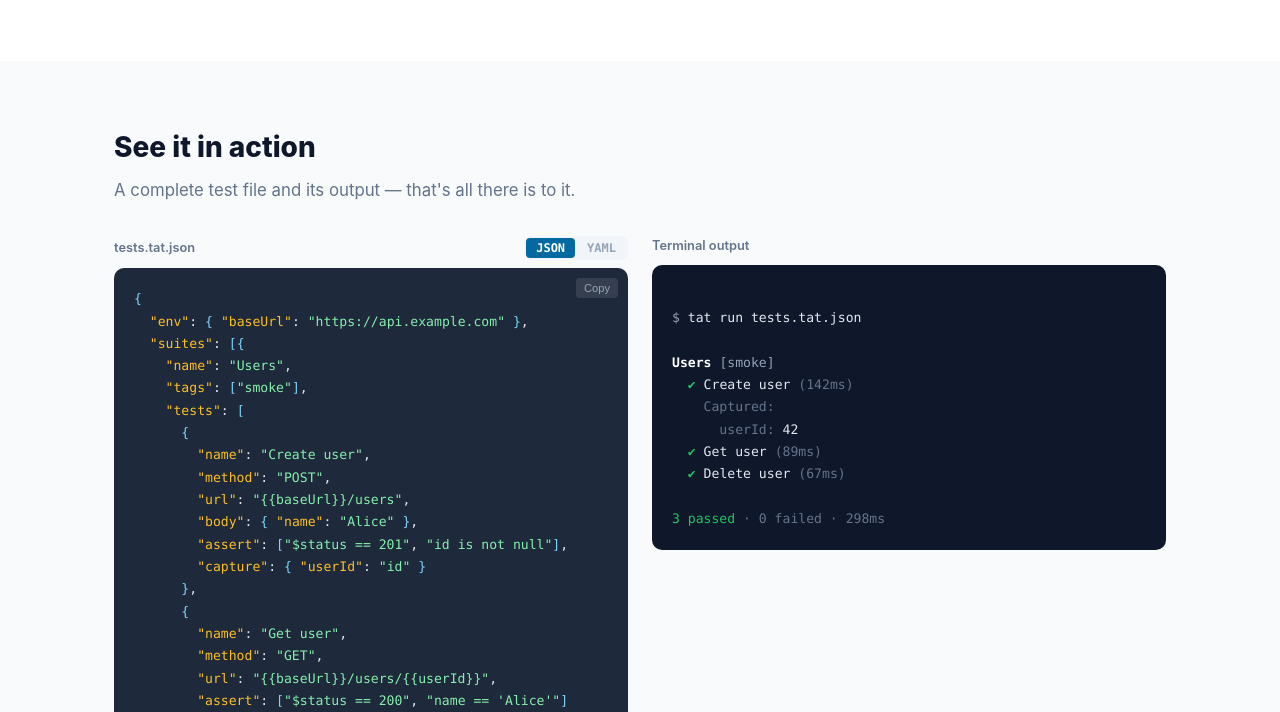
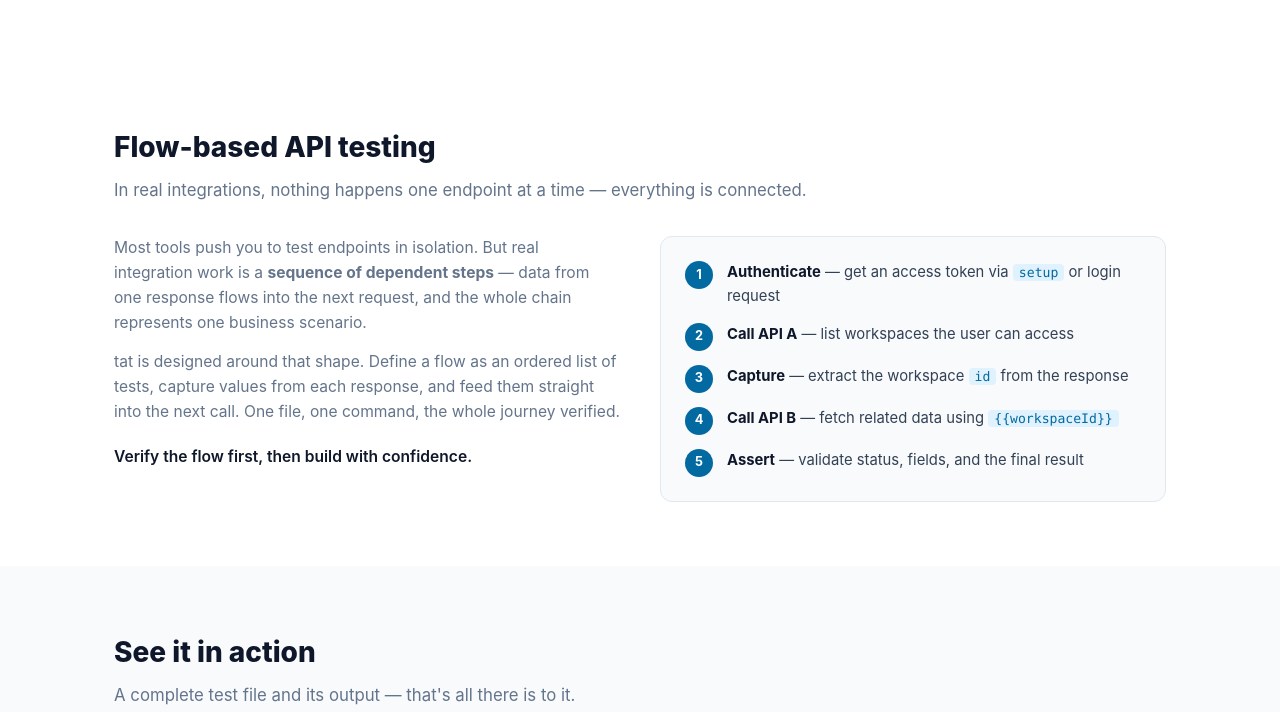
Before and after one commit to nanotinydev/tat, a plain HTML site: page website/index.html in a window 1280 px wide. Shown: the part 1577-2289 px from the top of the page. Drawn offline with Linux system fonts and the light colour scheme.

Commit message:
update website

```diff
--- a/website/index.html
+++ b/website/index.html
@@ -501,6 +501,7 @@
       <svg fill="none" stroke="currentColor" stroke-width="2" viewBox="0 0 24 24"><path stroke-linecap="round" d="M4 6h16M4 12h16M4 18h16"/></svg>
     </button>
     <ul class="nav-links" id="navLinks">
+      <li><a href="#flow">Flows</a></li>
       <li><a href="#features">Features</a></li>
       <li><a href="#quick-start">Quick Start</a></li>
       <li><a href="#examples">Examples</a></li>
@@ -516,8 +517,8 @@
 <section class="hero">
   <div class="hero-badge">TINY API TEST</div>
   <img class="hero-logo" src="assets/tat-logo-wordmark.svg" alt="tat logo">
-   <h1>API testing in JSON/YAML.<br>Run in one command.</h1>
-  <p>Fast, file-based API tests for smoke checks, simple workflows, and CI. Write them in JSON or YAML and run them with one command.</p>
+   <h1>Test API flows,<br>not just endpoints.</h1>
+  <p>tat chains dependent HTTP requests — authenticate, capture values, reuse them in the next call — so you verify whole integration flows in JSON or YAML, from the CLI.</p>
   <div class="hero-actions">
     <a href="#quick-start" class="btn btn-primary">Get Started</a>
     <button class="btn btn-install" onclick="copyText('npm i -g @nanotiny/tiny-api-test@latest', this)">
@@ -574,6 +575,84 @@
         <h3>VS Code Test Runner</h3>
         <p>Run <code>tat</code> suites from Test Explorer, use CodeLens in the editor, and get prompted for capture-derived values when running a single test.</p>
       </div>
+    </div>
+  </div>
+</section>
+
+<!-- ===== Flow-Based Testing ===== -->
+<style>
+  .flow-grid {
+    display: grid;
+    grid-template-columns: 1fr 1fr;
+    gap: 40px;
+    align-items: start;
+  }
+  .flow-copy p {
+    font-size: 0.975rem;
+    color: var(--text-secondary);
+    margin-bottom: 14px;
+  }
+  .flow-copy p.flow-closing {
+    color: var(--text-heading);
+    font-weight: 600;
+    margin-top: 20px;
+  }
+  .flow-list {
+    list-style: none;
+    padding: 0;
+    margin: 0;
+    display: flex;
+    flex-direction: column;
+    gap: 14px;
+    background: var(--bg-alt);
+    border: 1px solid var(--border);
+    border-radius: 12px;
+    padding: 24px;
+  }
+  .flow-list li {
+    display: flex;
+    align-items: flex-start;
+    gap: 14px;
+    font-size: 0.925rem;
+    color: var(--text);
+  }
+  .flow-list .step-number {
+    flex: 0 0 28px;
+    width: 28px;
+    height: 28px;
+    font-size: 0.8rem;
+    margin-bottom: 0;
+  }
+  .flow-list strong { color: var(--text-heading); font-weight: 700; }
+  .flow-list code {
+    background: #e0f2fe;
+    color: var(--primary);
+    padding: 1px 6px;
+    border-radius: 4px;
+    font-family: var(--mono);
+    font-size: 0.82rem;
+  }
+  @media (max-width: 768px) {
+    .flow-grid { grid-template-columns: 1fr; gap: 24px; }
+  }
+</style>
+<section class="section" id="flow">
+  <div class="container">
+    <div class="section-title">Flow-based API testing</div>
+    <div class="section-subtitle">In real integrations, nothing happens one endpoint at a time &mdash; everything is connected.</div>
+    <div class="flow-grid">
+      <div class="flow-copy">
+        <p>Most tools push you to test endpoints in isolation. But real integration work is a <strong>sequence of dependent steps</strong> &mdash; data from one response flows into the next request, and the whole chain represents one business scenario.</p>
+        <p>tat is designed around that shape. Define a flow as an ordered list of tests, capture values from each response, and feed them straight into the next call. One file, one command, the whole journey verified.</p>
+        <p class="flow-closing">Verify the flow first, then build with confidence.</p>
+      </div>
+      <ol class="flow-list" aria-label="Example flow">
+        <li><span class="step-number">1</span><span><strong>Authenticate</strong> &mdash; get an access token via <code>setup</code> or login request</span></li>
+        <li><span class="step-number">2</span><span><strong>Call API A</strong> &mdash; list workspaces the user can access</span></li>
+        <li><span class="step-number">3</span><span><strong>Capture</strong> &mdash; extract the workspace <code>id</code> from the response</span></li>
+        <li><span class="step-number">4</span><span><strong>Call API B</strong> &mdash; fetch related data using <code>{{workspaceId}}</code></span></li>
+        <li><span class="step-number">5</span><span><strong>Assert</strong> &mdash; validate status, fields, and the final result</span></li>
+      </ol>
     </div>
   </div>
 </section>
```
